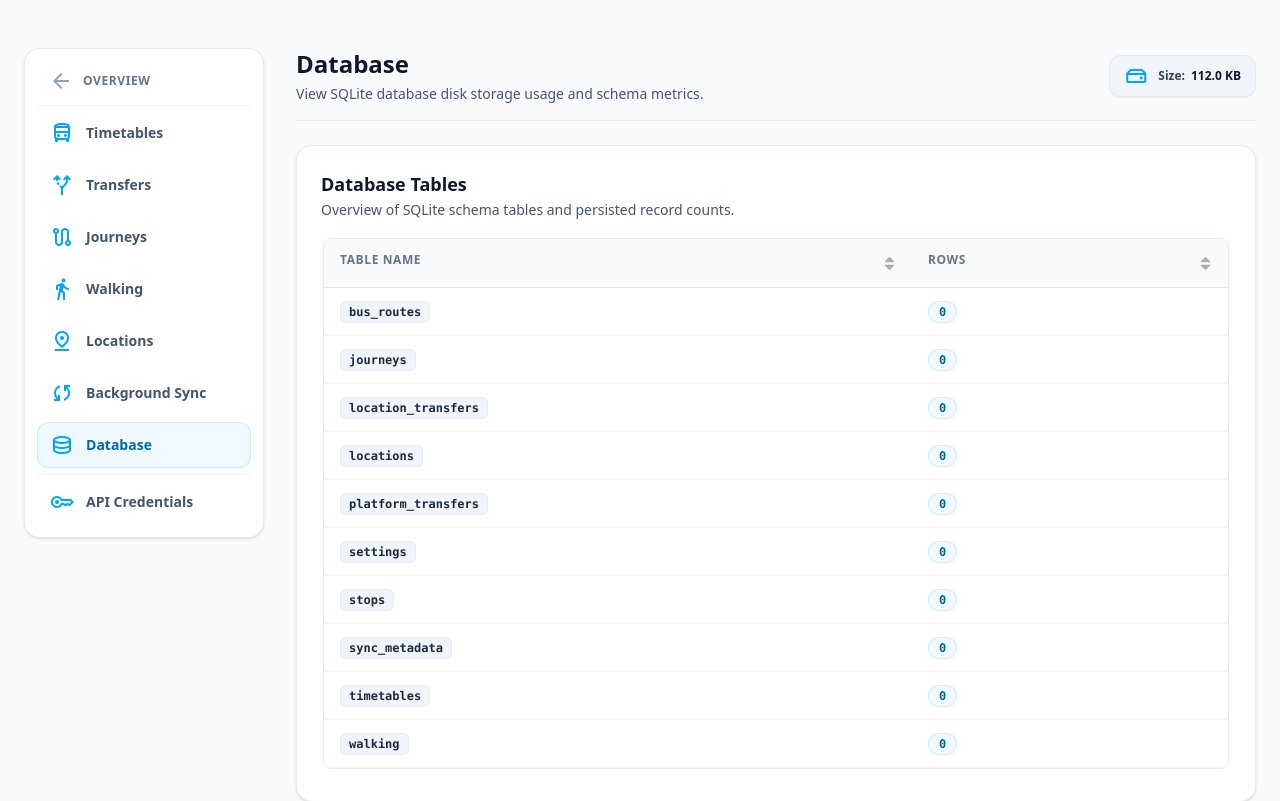
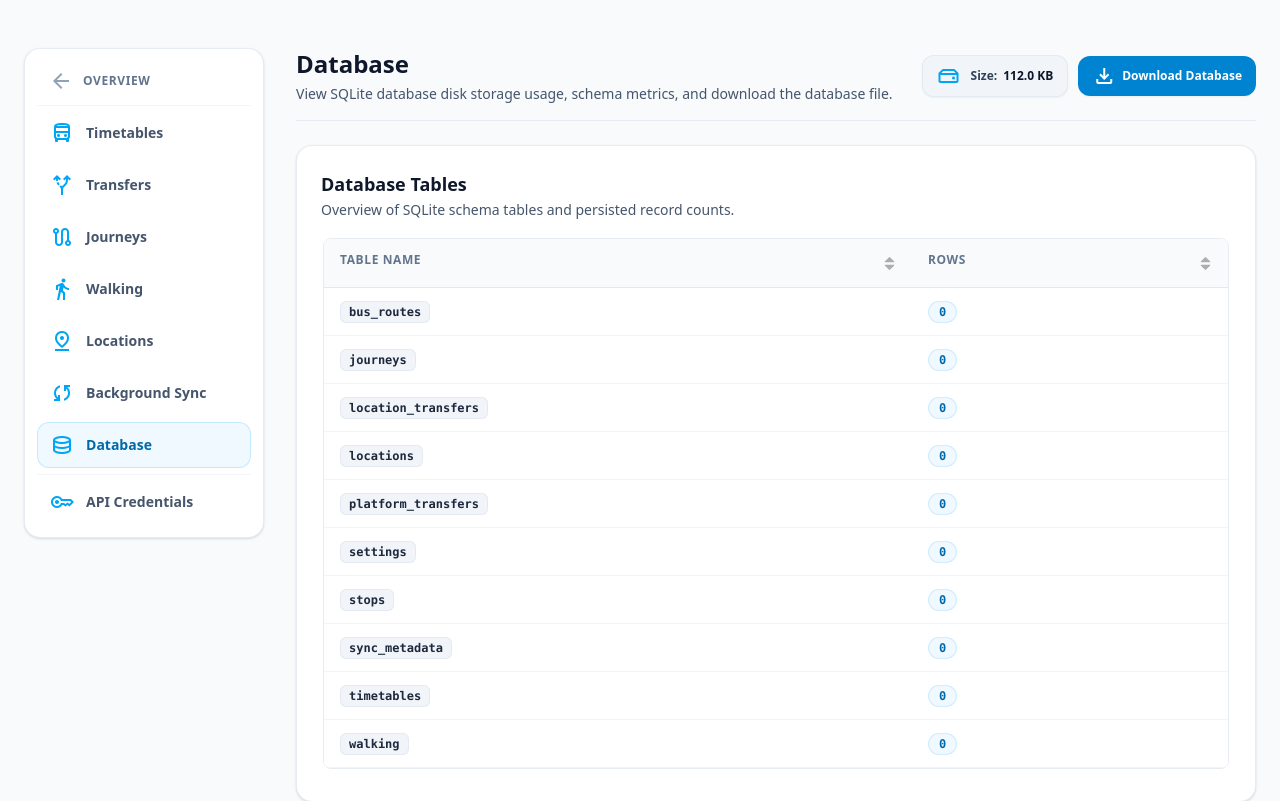
Before and after one commit to stuart-c/travel-assistant, a Flask app: page /config/db in a window 1280 px wide. Shown: the top 801 px of the page. Run offline with Flask 3, Linux system fonts and the light colour scheme; data that the repository does not hold is empty; parts of the project's set-up code (start-up, migrations or seed data) failed here and were passed over.

Commit message:
feat(db): add database file download option on database page
- Add GET /config/db/download endpoint to stream live SQLite database file attachments
- Trigger SQLite WAL checkpoint (PRAGMA wal_checkpoint(PASSIVE)) before download to flush uncommitted frames
- Include in-memory/URI database backup fallback for test environments
- Add prominent Download Database action button in top action bar of /config/db
- Update documentation in DOCS.md and CHANGELOG.md
- Add comprehensive unit tests, Ingress verification, and automated UI tests

```diff
--- a/travel-assistant/app/templates/config_db.html
+++ b/travel-assistant/app/templates/config_db.html
@@ -5,24 +5,38 @@
 {% block config_title %}Database{% endblock %}
 
 {% block subtitle %}
-<p class="text-sm text-slate-600 dark:text-slate-400">View SQLite database disk storage usage and schema metrics.</p>
+<p class="text-sm text-slate-600 dark:text-slate-400">View SQLite database disk storage usage, schema metrics, and download the database file.</p>
 {% endblock %}
 
 {% block action_bar %}
-<!-- Database Size widget in Action Bar (replacing Save/Discard) -->
-<div class="flex items-center gap-2.5 px-3.5 py-2 rounded-xl bg-slate-100 dark:bg-slate-800/80 border border-slate-200/80 dark:border-slate-700/60 shadow-xs" id="stat-db-size-container">
-  <span class="material-symbols-outlined text-lg text-sky-500 leading-none">hard_drive</span>
-  <div class="flex items-baseline gap-1.5 text-xs">
-    <span class="font-bold text-slate-700 dark:text-slate-300">Size:</span>
-    <span class="font-bold text-slate-900 dark:text-white cursor-help" id="stat-db-size" title="{{ "{:,}".format(stats.file_size_bytes) }} bytes">{{ stats.file_size_formatted }}</span>
+<div class="flex items-center gap-2.5">
+  <!-- Database Size widget in Action Bar -->
+  <div class="flex items-center gap-2.5 px-3.5 py-2 rounded-xl bg-slate-100 dark:bg-slate-800/80 border border-slate-200/80 dark:border-slate-700/60 shadow-xs" id="stat-db-size-container">
+    <span class="material-symbols-outlined text-lg text-sky-500 leading-none">hard_drive</span>
+    <div class="flex items-baseline gap-1.5 text-xs">
+      <span class="font-bold text-slate-700 dark:text-slate-300">Size:</span>
+      <span class="font-bold text-slate-900 dark:text-white cursor-help" id="stat-db-size" title="{{ "{:,}".format(stats.file_size_bytes) }} bytes">{{ stats.file_size_formatted }}</span>
+    </div>
   </div>
+
+  <!-- Download Database Button -->
+  <a
+    href="{{ ingress_path }}/config/db/download"
+    id="download-db-btn"
+    class="inline-flex items-center gap-1.5 px-3.5 py-2 rounded-xl text-xs font-semibold bg-sky-600 hover:bg-sky-500 text-white shadow-xs transition-colors cursor-pointer"
+    title="Download current SQLite database file"
+    download="travel_assistant.db"
+  >
+    <span class="material-symbols-outlined text-base leading-none">download</span>
+    <span>Download Database</span>
+  </a>
 </div>
 {% endblock %}
 
 {% block config_content %}
 <!-- Grid.js Stylesheet (CDN) and Custom Theme -->
 <link rel="stylesheet" href="https://unpkg.com/gridjs/dist/theme/mermaid.min.css">
-<link rel="stylesheet" href="{{ ingress_path }}/static/css/tables.css">
+<link rel="stylesheet" href="{{ ingress_path }}/static/css/tables.css?v={{ cache_bust }}">
 
 <div class="space-y-6" id="db-stats-container">
   <!-- Database Tables Section -->
--- a/travel-assistant/app/views/config/sync.py
+++ b/travel-assistant/app/views/config/sync.py
@@ -1,9 +1,13 @@
 """Database statistics and transit dataset background synchronisation views."""
 
 from typing import Any
-from flask import jsonify, render_template
+import io
+import os
+import sqlite3
+import tempfile
+from flask import abort, current_app, jsonify, render_template, send_file
 
-from app.db import get_db_stats
+from app.db import db, get_db_path, get_db_stats, init_db
 from app.sync import sync_table
 from app.views.config import config_bp
 
@@ -17,6 +21,69 @@ def db_stats() -> Any:
         stats=stats,
         active_tab="db",
     )
+
+
+@config_bp.route("/db/download", methods=["GET"])
+def download_db() -> Any:
+    """Download the SQLite database file as an attachment."""
+    if db.obj is None:
+        init_db(current_app)
+
+    db_path = get_db_path(current_app)
+
+    # If the database is an active SqliteDatabase instance, checkpoint WAL log to disk
+    try:
+        if db.obj is not None and not db.obj.is_closed():
+            db.obj.execute_sql("PRAGMA wal_checkpoint(PASSIVE)")
+    except Exception:
+        pass
+
+    # Check if physical database file exists on disk
+    if (
+        db_path != ":memory:"
+        and not db_path.startswith("file:")
+        and os.path.exists(db_path)
+        and os.path.isfile(db_path)
+    ):
+        return send_file(
+            db_path,
+            as_attachment=True,
+            download_name="travel_assistant.db",
+            mimetype="application/vnd.sqlite3",
+        )
+
+    # In-memory or URI database backup fallback
+    try:
+        if db.obj is not None and (
+            db_path == ":memory:" or db_path.startswith("file:")
+        ):
+            temp_db = tempfile.NamedTemporaryFile(suffix=".db", delete=False)
+            temp_db_path = temp_db.name
+            temp_db.close()
+
+            dest_conn = sqlite3.connect(temp_db_path)
+            src_conn = db.obj.connection()
+            src_conn.backup(dest_conn)
+            dest_conn.close()
+
+            with open(temp_db_path, "rb") as f:
+                db_bytes = io.BytesIO(f.read())
+
+            try:
+                os.remove(temp_db_path)
+            except OSError:
+                pass
+
+            return send_file(
+                db_bytes,
+                as_attachment=True,
+                download_name="travel_assistant.db",
+                mimetype="application/vnd.sqlite3",
+            )
+    except Exception as e:
+        current_app.logger.error("Failed to backup SQLite database: %s", e)
+
+    abort(404, description="Database file not found.")
 
 
 @config_bp.route("/sync", methods=["GET"])
```
Also changed, not shown: scripts/run_ui_tests.py (+8 -0 lines), travel-assistant/DOCS.md (+1 -1 lines), travel-assistant/app/tests/test_config.py (+83 -1 lines), travel-assistant/app/tests/test_ui_flows.py (+7 -1 lines), travel-assistant/CHANGELOG.md.
